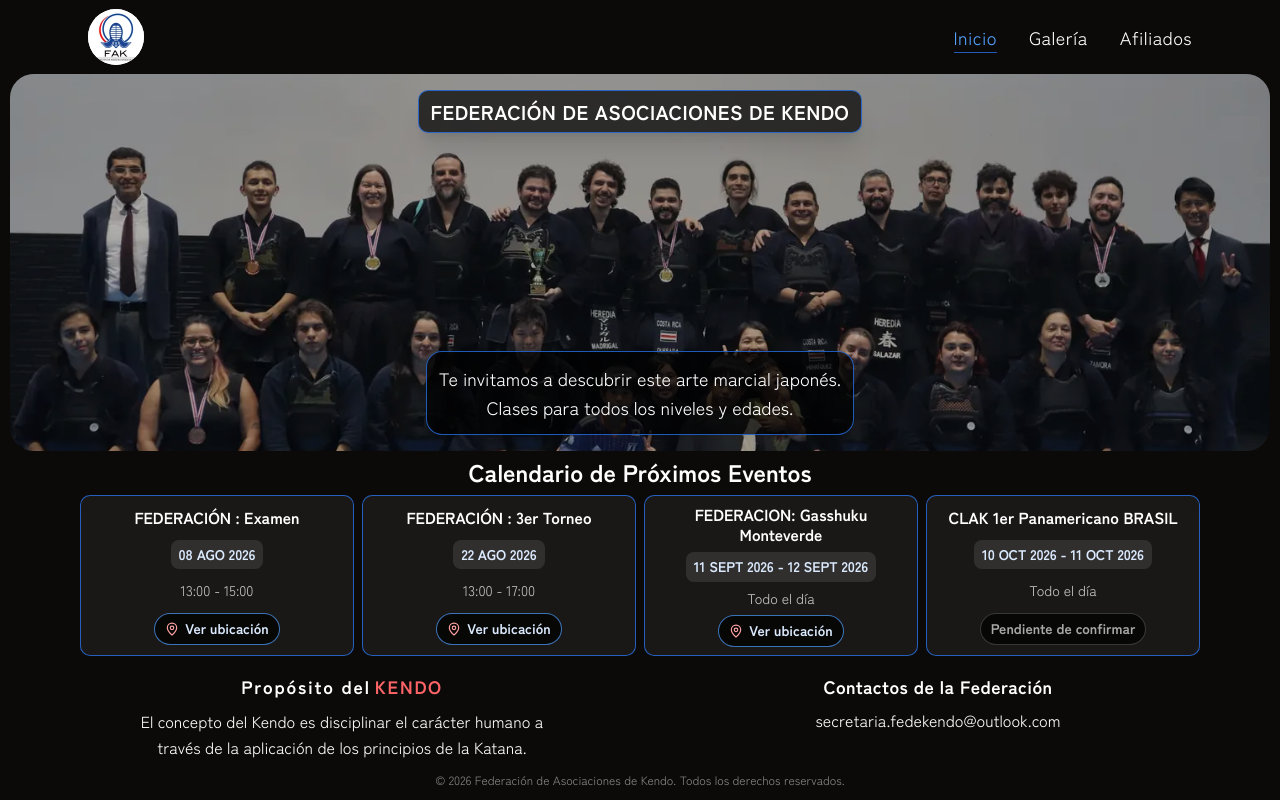
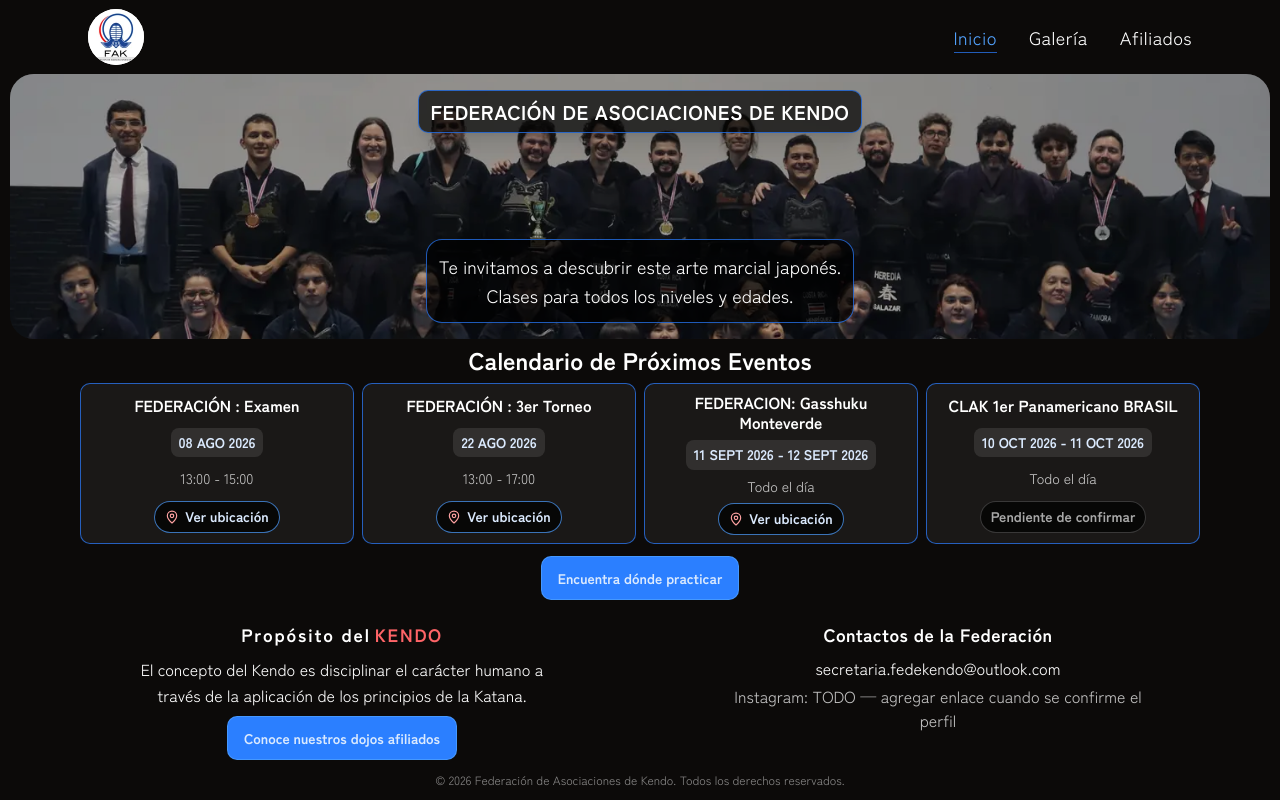
Before and after one commit to AndMad404/FederacionDeKendo, a React (Vite) app: page / in a window 1280 px wide. Built offline with nearby package versions, Linux system fonts and the light colour scheme.

Commit message:
small updates

```diff
--- a/index.html
+++ b/index.html
@@ -24,7 +24,7 @@
     <meta property="og:image:width" content="1200" />
     <meta property="og:image:height" content="630" />
     <meta property="og:image:alt" content="Tarjeta social de la Federación de Asociaciones de Kendo" />
-    <meta property="og:locale" content="es_LA" />
+    <meta property="og:locale" content="es_CR" />
     <link rel="icon" href="/favicon.ico" sizes="any" />
     <link rel="icon" type="image/png" sizes="32x32" href="/favicon-32x32.png" />
     <link rel="icon" type="image/png" sizes="16x16" href="/favicon-16x16.png" />
--- a/src/app/components/Footer.tsx
+++ b/src/app/components/Footer.tsx
@@ -1,6 +1,10 @@
-import { focusRingClass } from "../styles/shared";
+import { Link, useLocation } from "react-router";
+import { ctaLinkClass, focusRingClass } from "../styles/shared";
 
 export function Footer() {
+  const { pathname } = useLocation();
+  const isHome = pathname === "/";
+
   return (
     <footer className="bg-site-canvas text-site-on-dark">
       <div className="mx-auto grid max-w-6xl grid-cols-1 justify-items-center gap-5 px-3 py-4 text-center md:grid-cols-2 md:gap-10 md:px-6 md:py-3 lg:px-0">
@@ -24,6 +28,14 @@ export function Footer() {
           <p className="text-base leading-relaxed">
             El concepto del Kendo es disciplinar el carácter humano a través de la aplicación de los principios de la Katana.
           </p>
+          {isHome ? (
+            <Link
+              to="/afiliados/"
+              className={`${ctaLinkClass} ${focusRingClass}`}
+            >
+              Conoce nuestros dojos afiliados
+            </Link>
+          ) : null}
         </section>
 
         <section
@@ -46,6 +58,11 @@ export function Footer() {
                   secretaria.fedekendo@outlook.com
                 </a>
               </li>
+              <li>
+                <span className="text-site-on-dark/75">
+                  Instagram: TODO — agregar enlace cuando se confirme el perfil
+                </span>
+              </li>
             </ul>
           </div>
         </section>
--- a/src/app/components/HeroSection.tsx
+++ b/src/app/components/HeroSection.tsx
@@ -1,12 +1,17 @@
+import { Link } from "react-router";
 import { UpcomingEventsSection } from "./UpcomingEventsSection";
 import { PageTitle } from "./PageTitle";
-import { panelSurfaceClass } from "../styles/shared";
+import {
+  ctaLinkClass,
+  focusRingClass,
+  panelSurfaceClass,
+} from "../styles/shared";
 
 const imageVersion = "v=20260704-0120";
 
 function HeroBanner() {
   return (
-    <header className="relative flex h-[clamp(520px,calc(100svh_-_4rem_-_10px),680px)] items-stretch overflow-hidden rounded-3xl land-sm:h-auto land-sm:min-h-[calc(100svh_-_3rem_-_6px)] tall-md:h-auto tall-md:min-h-[300px] tall-md:flex-1">
+    <header className="relative flex h-[clamp(520px,calc(100svh_-_4rem_-_10px),680px)] items-stretch overflow-hidden rounded-3xl land-sm:h-auto land-sm:min-h-[calc(100svh_-_3rem_-_6px)] tall-md:h-auto tall-md:min-h-[230px] tall-md:flex-1">
       <picture className="absolute inset-0 h-full w-full">
         <source
           srcSet={`/images/hero/kendo-hero-formacion-480.webp?${imageVersion} 480w, /images/hero/kendo-hero-formacion-960.webp?${imageVersion} 960w, /images/hero/kendo-hero-formacion-1500.webp?${imageVersion} 1500w`}
@@ -54,6 +59,14 @@ export function HeroSection() {
     >
       <HeroBanner />
       <UpcomingEventsSection />
+      <div className="flex justify-center py-2">
+        <Link
+          to="/afiliados/"
+          className={`${ctaLinkClass} ${focusRingClass}`}
+        >
+          Encuentra dónde practicar
+        </Link>
+      </div>
     </section>
   );
 }
--- a/src/app/config/seo-data.json
+++ b/src/app/config/seo-data.json
@@ -2,7 +2,7 @@
   "siteUrl": "https://fak-kendo.pages.dev",
   "siteName": "Federación de Asociaciones de Kendo",
   "defaultDescription": "Sitio oficial de la Federación de Asociaciones de Kendo: comunidad, galería y dojos afiliados.",
-  "locale": "es_LA",
+  "locale": "es_CR",
   "language": "es",
   "logo": "/images/logo/fakcr-logo-640.webp",
   "defaultImage": "/images/social/kendo-social-card.png",
--- a/src/app/styles/shared.ts
+++ b/src/app/styles/shared.ts
@@ -8,3 +8,6 @@ export const panelSurfaceClass =
 
 export const actionControlSurfaceClass =
   "border border-site-action-soft/70 bg-site-overlay/70 text-site-action-text";
+
+export const ctaLinkClass =
+  "inline-flex min-h-11 items-center justify-center rounded-lg border border-site-action-soft/70 bg-site-action px-4 py-2 text-center text-sm font-bold text-site-action-text transition-colors hover:bg-site-action-hover";
```
